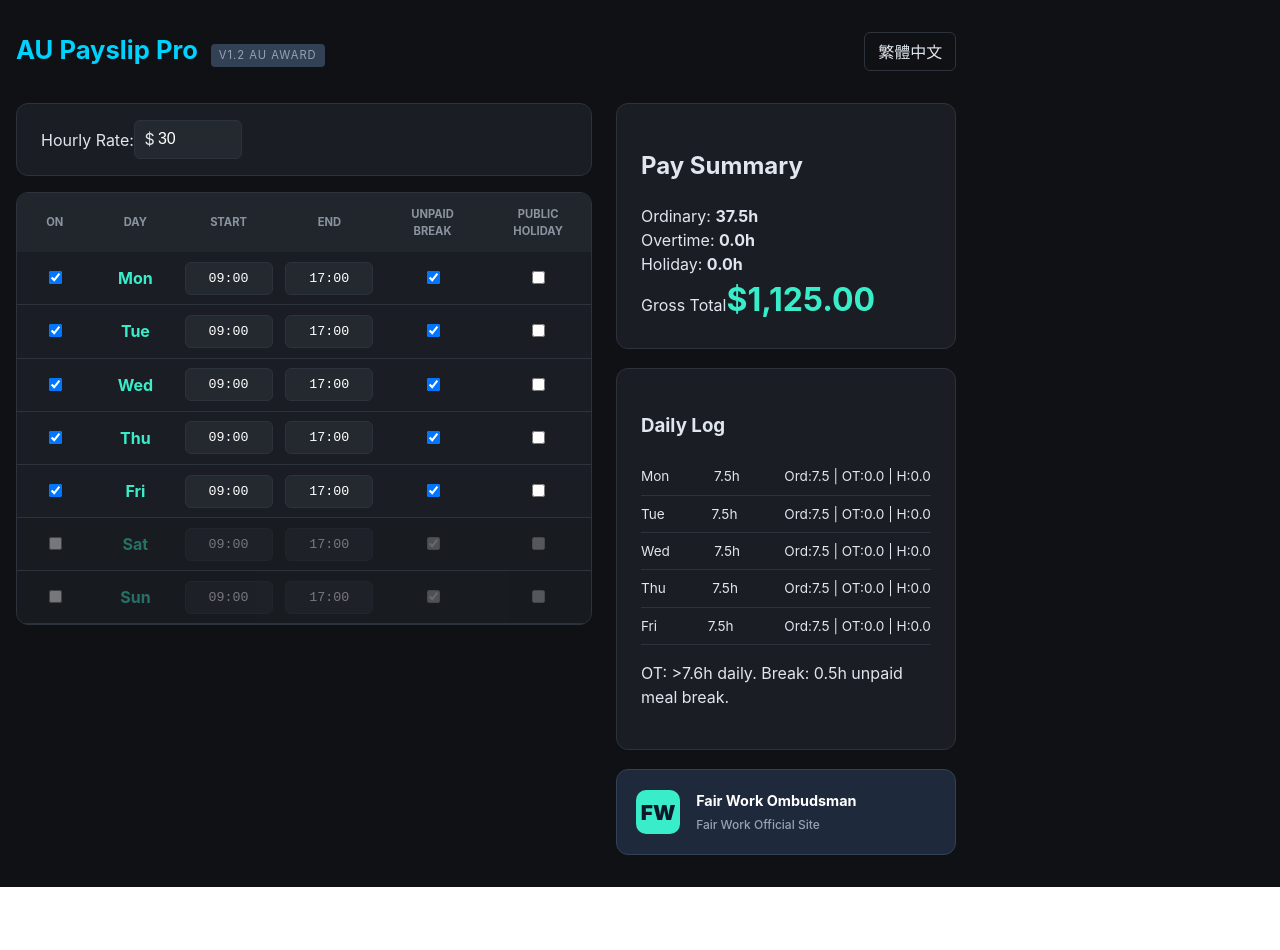
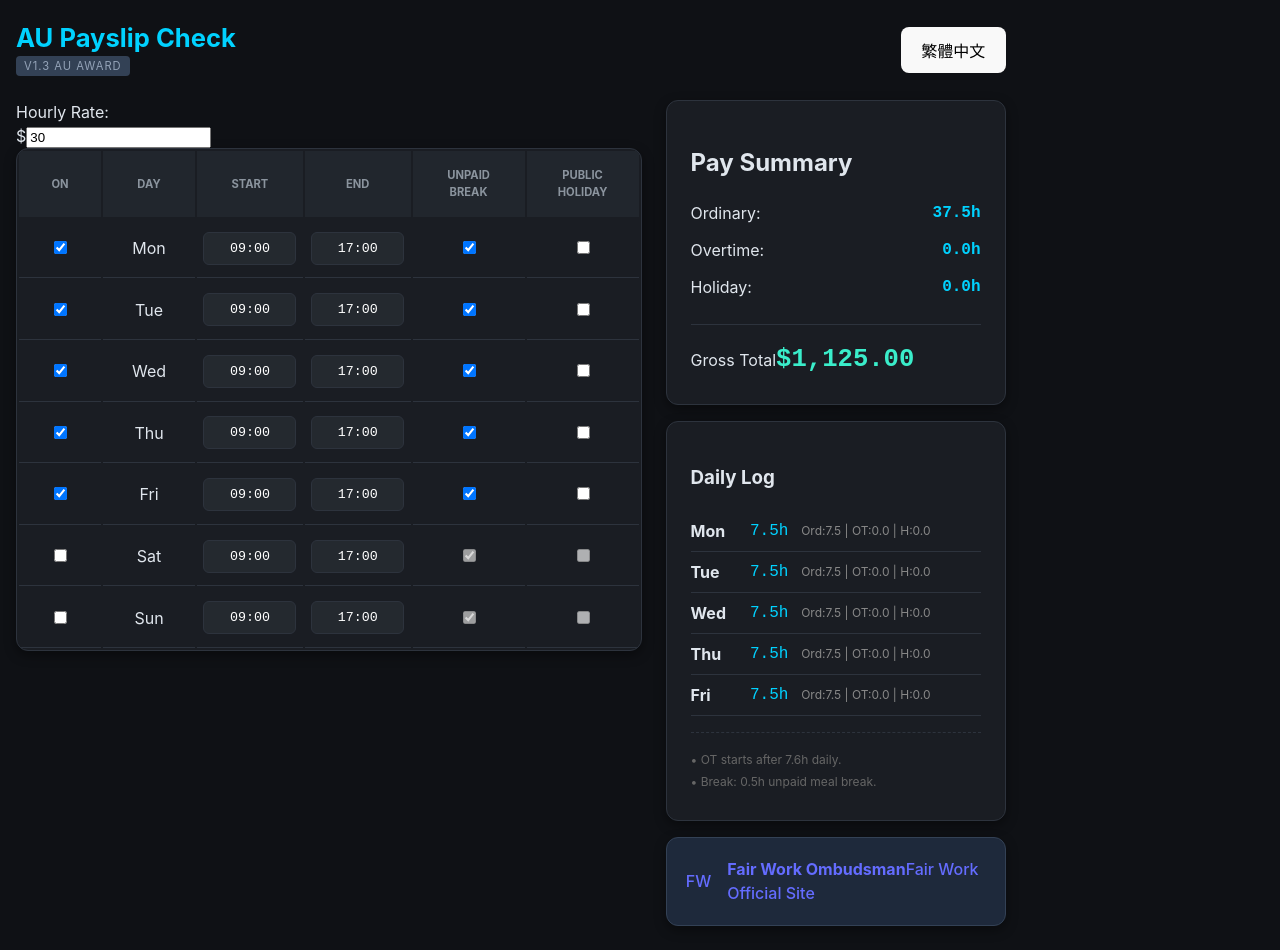
Before and after one commit to crayon3shawn/payslip-checker, a React (Vite) app: page / in a window 1280 px wide. Before the commit the page ends 887 px from the top, so only its background shows below. Built offline with nearby package versions, Linux system fonts and the light colour scheme.

Commit message:
style: enhance card layout, align summary values and rename to AU Payslip Check

```diff
--- a/src/App.css
+++ b/src/App.css
@@ -8,6 +8,7 @@
   --holiday: #2a1b1b;
   --disabled: #16191d;
   --input-bg: #24292f;
+  --shadow: rgba(0, 0, 0, 0.4);
 }
 
 body {
@@ -20,20 +21,14 @@ body {
 .container {
   max-width: 1100px;
   margin: 0 auto;
-  padding: 2rem 1rem;
+  padding: 1.5rem 1rem;
 }
 
 header {
   display: flex;
   justify-content: space-between;
   align-items: center;
-  margin-bottom: 2rem;
-}
-
-.brand {
-  display: flex;
-  align-items: baseline;
-  gap: 0.8rem;
+  margin-bottom: 1.5rem;
 }
 
 h1 {
@@ -52,16 +47,16 @@ h1 {
   letter-spacing: 1px;
 }
 
-.lang-toggle {
-  background: transparent;
+/* Sidebar & Cards */
+.shadow-block {
+  background: var(--card-bg);
+  padding: 1.5rem;
+  border-radius: 12px;
   border: 1px solid var(--border);
-  color: var(--text);
-  padding: 0.4rem 0.8rem;
-  border-radius: 6px;
-  cursor: pointer;
+  box-shadow: 0 4px 12px var(--shadow); /* 增加陰影強化區塊感 */
+  margin-bottom: 1rem;
 }
 
-/* Layout */
 .main-layout {
   display: grid;
   grid-template-columns: 1fr 340px;
@@ -73,69 +68,28 @@ h1 {
   .main-layout { grid-template-columns: 1fr; }
 }
 
-/* Config */
-.config-card {
-  background: var(--card-bg);
-  padding: 1rem 1.5rem;
-  border-radius: 12px;
-  border: 1px solid var(--border);
-  margin-bottom: 1rem;
-}
-
-.input-with-symbol {
-  display: inline-flex;
-  align-items: center;
-  background: var(--input-bg);
-  border: 1px solid var(--border);
-  border-radius: 6px;
-  padding: 0 0.6rem;
-}
-
-.input-with-symbol input {
-  background: transparent;
-  border: none;
-  color: white;
-  padding: 0.6rem 0.2rem;
-  width: 70px;
-  outline: none;
-  font-size: 1rem;
-}
-
-/* Table */
+/* Table Wrapper */
 .table-wrapper {
   background: var(--card-bg);
   border-radius: 12px;
   border: 1px solid var(--border);
+  box-shadow: 0 4px 12px var(--shadow);
   overflow: hidden;
-}
-
-.record-table {
-  width: 100%;
-  border-collapse: collapse;
 }
 
 .record-table th {
   background: #21262d;
   color: #8b949e;
   font-size: 0.7rem;
-  padding: 0.8rem;
+  padding: 1rem;
 }
 
 .record-table td {
-  padding: 0.6rem 0.4rem;
+  padding: 0.8rem 0.4rem;
   border-bottom: 1px solid var(--border);
 }
 
 .center { text-align: center; }
-
-.day-name { font-weight: bold; color: var(--secondary); }
-
-.disabled-row {
-  background: var(--disabled);
-  opacity: 0.4;
-}
-
-.holiday-row { background: var(--holiday); }
 
 .time-input {
   background: var(--input-bg);
@@ -143,69 +97,72 @@ h1 {
   color: white;
   padding: 0.5rem;
   border-radius: 6px;
-  width: 70px;
+  width: 75px;
   text-align: center;
-  font-family: monospace;
+  font-family: 'JetBrains Mono', monospace;
 }
 
-.time-input:focus {
-  border-color: var(--primary);
-  outline: none;
+/* Summary Alignment */
+.result-grid {
+  display: flex;
+  flex-direction: column;
+  gap: 0.8rem;
 }
 
-/* Sidebar */
-.sidebar {
+.res-item.align-between {
   display: flex;
-  flex-direction: column;
-  gap: 1.2rem;
+  justify-content: space-between;
+  align-items: center;
 }
 
-.summary-card, .details-card {
-  background: var(--card-bg);
-  padding: 1.5rem;
-  border-radius: 12px;
-  border: 1px solid var(--border);
+.res-val {
+  min-width: 60px; /* 確保小時數對齊 */
+  text-align: right;
+  font-family: 'JetBrains Mono', monospace;
+  color: var(--primary);
 }
 
-.res-item.total strong {
-  font-size: 2rem;
+.res-item.total {
+  margin-top: 0.8rem;
+  padding-top: 1rem;
+  border-top: 1px solid var(--border);
+}
+
+.res-item.total .res-val {
+  font-size: 1.6rem;
   color: var(--secondary);
 }
 
-.b-item {
+/* Daily Log Alignment */
+.b-item.align-left {
   display: flex;
-  justify-content: space-between;
-  font-size: 0.85rem;
+  gap: 0.8rem;
   padding: 0.5rem 0;
   border-bottom: 1px solid var(--border);
+  align-items: center;
 }
 
-.empty-msg { color: #666; text-align: center; padding: 1rem; }
+.b-day { width: 40px; font-weight: bold; }
+.b-val { width: 45px; color: var(--primary); font-family: 'JetBrains Mono', monospace; text-align: right; }
+.b-tag { color: #888; font-size: 0.75rem; }
+
+.note-group {
+  margin-top: 1rem;
+  border-top: 1px dashed var(--border);
+  padding-top: 0.8rem;
+}
+
+.note { font-size: 0.75rem; color: #666; margin: 0.3rem 0; }
 
 /* FW Card */
 .fw-card {
   background: #1e293b;
   padding: 1.2rem;
   border-radius: 12px;
-  text-decoration: none;
   display: flex;
   align-items: center;
   gap: 1rem;
   border: 1px solid #334155;
+  text-decoration: none;
+  box-shadow: 0 4px 12px var(--shadow);
 }
-
-.fw-logo {
-  background: var(--secondary);
-  color: #0f172a;
-  width: 44px;
-  height: 44px;
-  border-radius: 10px;
-  display: flex;
-  justify-content: center;
-  align-items: center;
-  font-weight: 900;
-  font-size: 1.3rem;
-}
-
-.fw-text strong { color: white; display: block; font-size: 0.9rem; }
-.fw-text span { color: #94a3b8; font-size: 0.75rem; }
--- a/src/App.tsx
+++ b/src/App.tsx
@@ -5,7 +5,7 @@ interface DailyRecord {
   id: number;
   day: string;
   dayCn: string;
-  enabled: boolean; // 新增：是否上班
+  enabled: boolean;
   startTime: string;
   endTime: string;
   unpaidBreak: boolean;
@@ -33,7 +33,7 @@ function App() {
       id: d.id,
       day: d.en,
       dayCn: d.cn,
-      enabled: d.id <= 5, // 預設週一到五上班
+      enabled: d.id <= 5,
       startTime: '09:00',
       endTime: '17:00',
       unpaidBreak: true,
@@ -107,7 +107,7 @@ function App() {
 
   const t = {
     en: {
-      title: 'AU Payslip Pro',
+      title: 'AU Payslip Check',
       rate: 'Hourly Rate',
       day: 'DAY',
       on: 'ON',
@@ -122,10 +122,11 @@ function App() {
       gross: 'Gross Total',
       details: 'Daily Log',
       link: 'Fair Work Official Site',
-      note: 'OT: >7.6h daily. Break: 0.5h unpaid meal break.'
+      note1: 'OT starts after 7.6h daily.',
+      note2: 'Break: 0.5h unpaid meal break.'
     },
     cn: {
-      title: '澳洲薪資專家',
+      title: 'AU Payslip Check',
       rate: '基本時薪',
       day: '日期',
       on: '上班',
@@ -140,7 +141,8 @@ function App() {
       gross: '稅前總額',
       details: '每日明細',
       link: 'Fair Work 官方網站',
-      note: '加班：每日超過 7.6h。用餐：扣除 0.5h 不計薪休息。'
+      note1: '加班：每日超過 7.6h。',
+      note2: '用餐：扣除 0.5h 不計薪休息。'
     }
   };
 
@@ -151,7 +153,7 @@ function App() {
       <header>
         <div className="brand">
           <h1>{cur.title}</h1>
-          <span className="badge">v1.2 AU AWARD</span>
+          <span className="badge">v1.3 AU AWARD</span>
         </div>
         <button className="lang-toggle" onClick={() => setLang(lang === 'en' ? 'cn' : 'en')}>
           {lang === 'en' ? '繁體中文' : 'English'}
@@ -227,32 +229,44 @@ function App() {
         </section>
 
         <aside className="sidebar">
-          <div className="summary-card">
+          <div className="summary-card shadow-block">
             <h2>{cur.summary}</h2>
             <div className="result-grid">
-              <div className="res-item"><span>{cur.ord}:</span> <strong>{results.totalOrdinaryHours.toFixed(1)}h</strong></div>
-              <div className="res-item"><span>{cur.ot}:</span> <strong>{results.totalOT15xHours.toFixed(1)}h</strong></div>
-              <div className="res-item"><span>{cur.hol}:</span> <strong>{results.totalHolidayHours.toFixed(1)}h</strong></div>
+              <div className="res-item align-between">
+                <span>{cur.ord}:</span>
+                <strong className="res-val">{results.totalOrdinaryHours.toFixed(1)}h</strong>
+              </div>
+              <div className="res-item align-between">
+                <span>{cur.ot}:</span>
+                <strong className="res-val">{results.totalOT15xHours.toFixed(1)}h</strong>
+              </div>
+              <div className="res-item align-between">
+                <span>{cur.hol}:</span>
+                <strong className="res-val">{results.totalHolidayHours.toFixed(1)}h</strong>
+              </div>
               <div className="res-item total">
                 <span>{cur.gross}</span>
-                <strong>${results.grossPay.toLocaleString(undefined, {minimumFractionDigits: 2})}</strong>
+                <strong className="res-val">${results.grossPay.toLocaleString(undefined, {minimumFractionDigits: 2})}</strong>
               </div>
             </div>
           </div>
 
-          <div className="details-card">
+          <div className="details-card shadow-block">
             <h3>{cur.details}</h3>
             <div className="breakdown-list">
               {results.breakdown.length === 0 && <p className="empty-msg">No entries</p>}
               {results.breakdown.map((b, i) => (
-                <div key={i} className="b-item">
+                <div key={i} className="b-item align-left">
                   <span className="b-day">{b.day}</span>
                   <span className="b-val">{b.net}h</span>
                   <span className="b-tag">Ord:{b.ord} | OT:{b.ot} | H:{b.hol}</span>
                 </div>
               ))}
             </div>
-            <p className="note">{cur.note}</p>
+            <div className="note-group">
+              <p className="note">• {cur.note1}</p>
+              <p className="note">• {cur.note2}</p>
+            </div>
           </div>
 
           <a href="https://www.fairwork.gov.au/" target="_blank" rel="noreferrer" className="fw-card">
```
